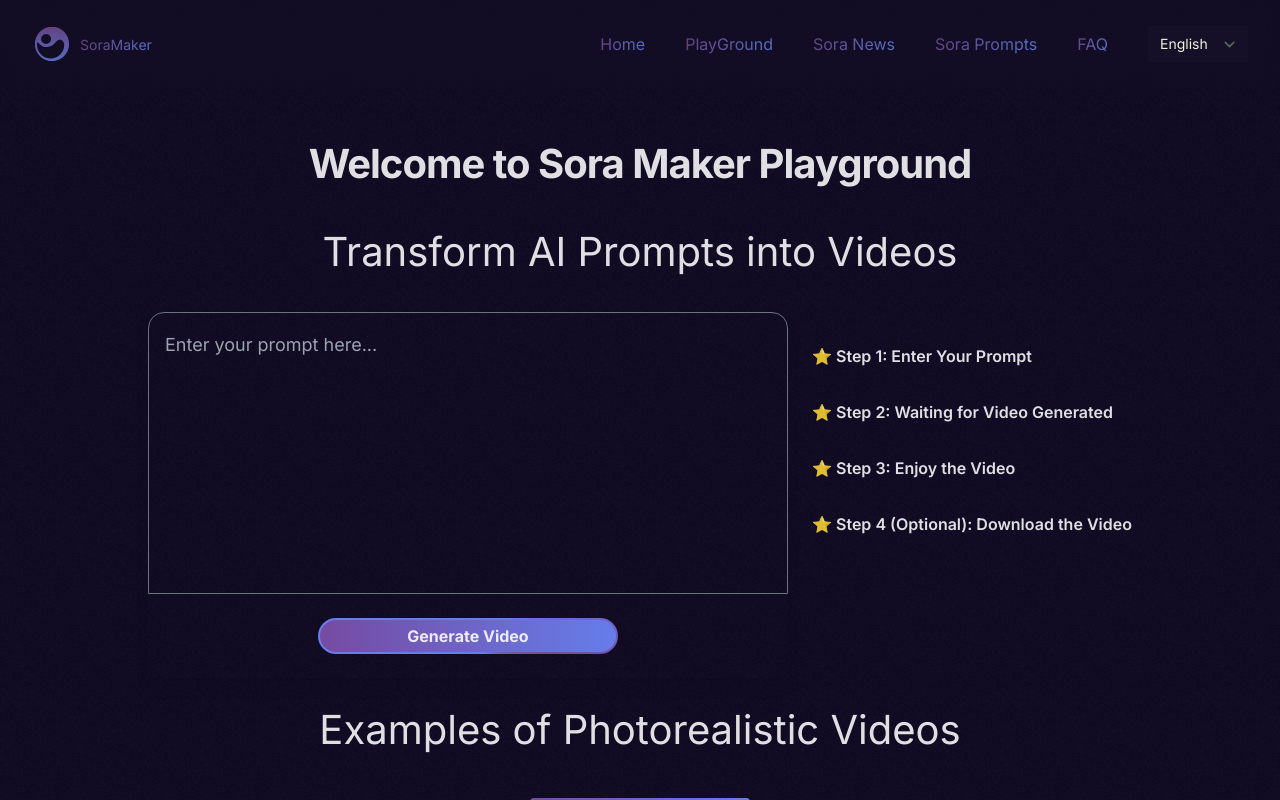
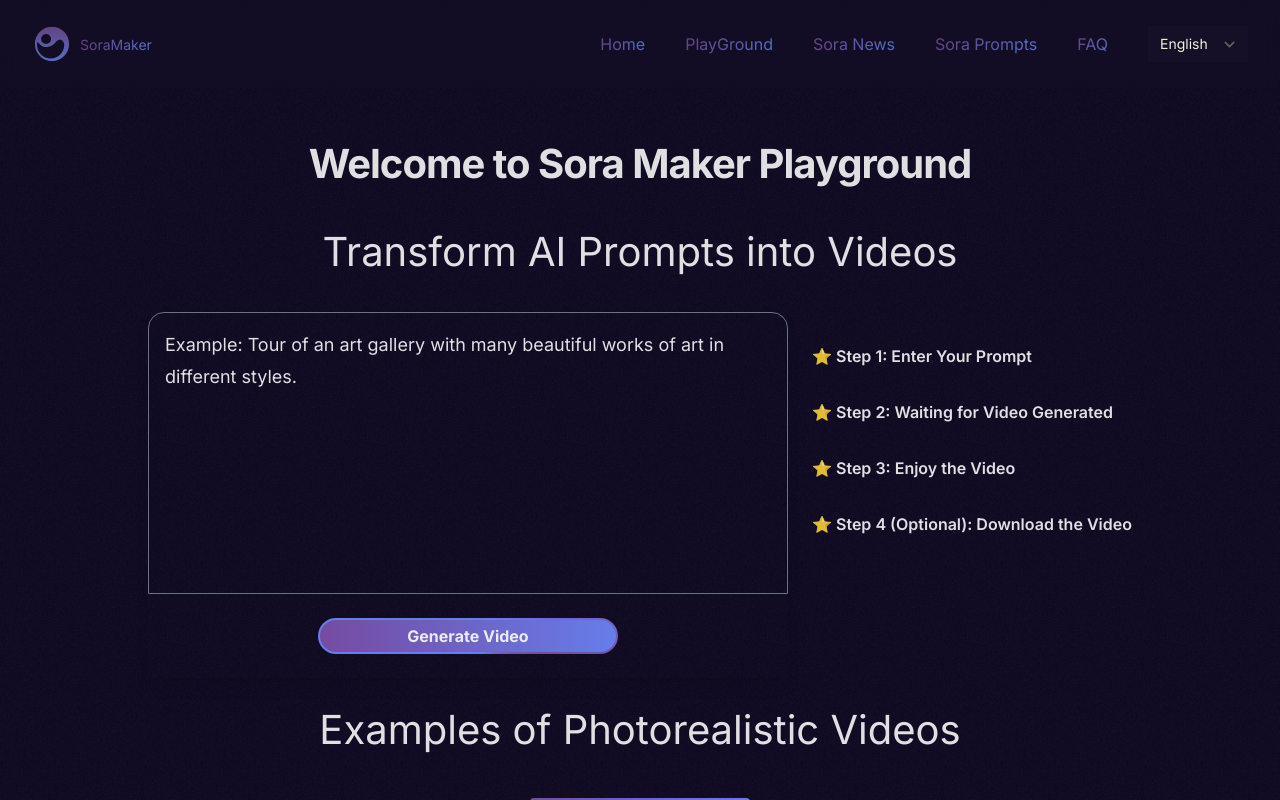
Before and after one commit to JexLau/soramaker, a Next.js app: page /en/playground in a window 1280 px wide. Built offline with nearby package versions, Linux system fonts and the light colour scheme.

Commit message:
fix: add example

```diff
--- a/src/components/Playground/Client.tsx
+++ b/src/components/Playground/Client.tsx
@@ -8,7 +8,7 @@
 import { PrimaryButton } from "../Button";
 
 export const PlayGroundFeture = () => {
-  const [textStr, setTextStr] = useState('');
+  const [textStr, setTextStr] = useState('Example: Tour of an art gallery with many beautiful works of art in different styles.');
   const [tips, setTips] = useState('');
   const [isLoading, setLoading] = useState(false);
   const [video, setVideo] = useState({ revised_prompt: '', url: '' });
```
